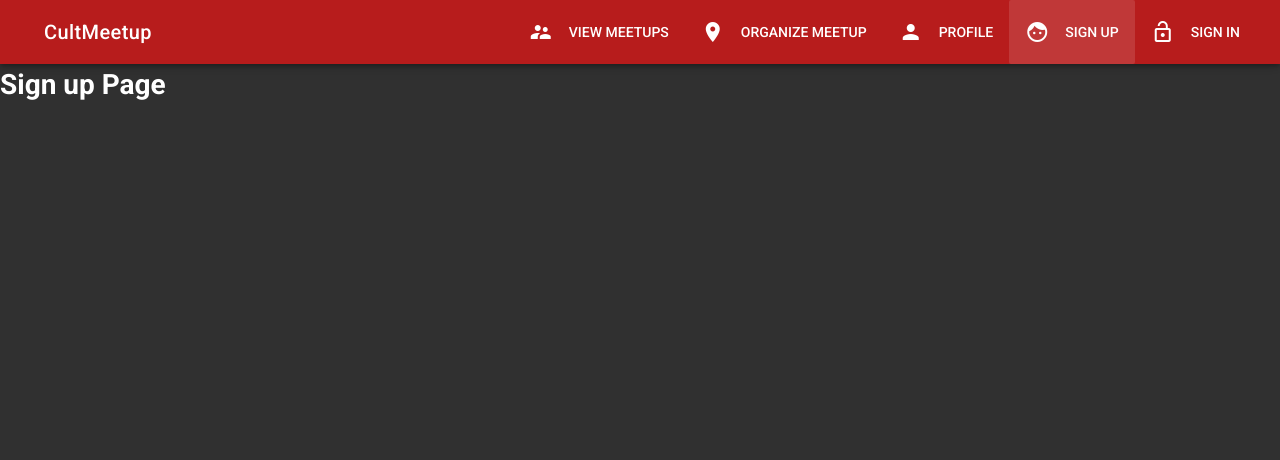
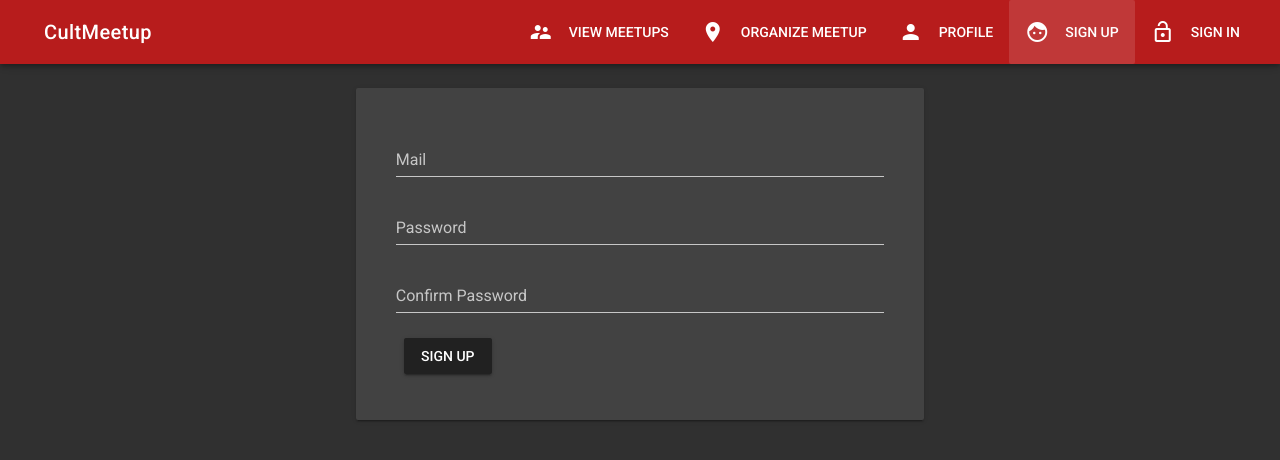
Before and after one commit to zetos/outdated-cult-meetup-0, a Vue app: page /signup in a window 1280 px wide. Shown: the top 460 px of the page. Built offline with nearby package versions, Linux system fonts and the light colour scheme.

Commit message:
Signup page

```diff
--- a/src/components/User/Signup.vue
+++ b/src/components/User/Signup.vue
@@ -1,5 +1,78 @@
 <template>
-  <div>
-      <h1>Sign up Page</h1>
-  </div>
+  <v-container>
+    <v-layout row>
+      <v-flex xs12 sm6 offset-sm3>
+        <v-card>
+          <v-card-text>
+            <v-container>
+              <form>
+                <v-layout row>
+                  <v-flex xs12>
+                    <v-text-field
+                    name="email"
+                    label="Mail"
+                    id="email"
+                    v-model="email"
+                    type="email"
+                    required></v-text-field>
+                  </v-flex>
+                </v-layout>
+                <v-layout row>
+                  <v-flex xs12>
+                    <v-text-field
+                    name="password"
+                    label="Password"
+                    id="password"
+                    v-model="password"
+                    type="password"
+                    required></v-text-field>
+                  </v-flex>
+                </v-layout>
+                <v-layout row>
+                  <v-flex xs12>
+                    <v-text-field
+                    name="confirmPassword"
+                    label="Confirm Password"
+                    id="confirmPassword"
+                    v-model="confirmPassword"
+                    type="confirmPassword"
+                    :rules="[comparePasswords]"
+                    required
+                    ></v-text-field>
+                  </v-flex>
+                </v-layout>
+                <v-layout row>
+                  <v-flex xs12>
+                    <v-btn type="submit">Sign Up</v-btn>
+                  </v-flex>
+                </v-layout>
+              </form>
+            </v-container>
+          </v-card-text>
+        </v-card>
+      </v-flex>
+    </v-layout>
+  </v-container>
 </template>
+
+<script>
+export default {
+  data () {
+    return {
+      email: '',
+      password: '',
+      confirmPassword: ''
+    }
+  },
+  computed: {
+    comparePasswords () {
+      return this.password !== this.confirmPassword ? 'Passwords do not match' : ''
+    }
+  },
+  methods: {
+    onSignup () {
+      console.log({email: this.email, password: this.password, confirmPassword: this.confirmPassword})
+    }
+  }
+}
+</script>
```
